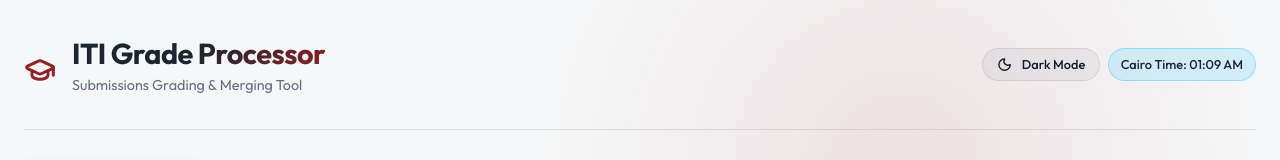
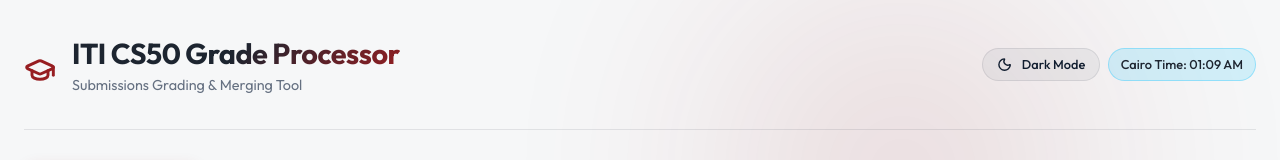
Before and after one commit to ITI-Technical-Team/GradingTool, a plain HTML site: page docs/index.html in a window 1280 px wide. Shown: the top 160 px of the page. Drawn offline with nearby package versions, Linux system fonts and the light colour scheme.

Commit message:
Update app title and header to include CS50 (ITI CS50)

```diff
--- a/docs/index.html
+++ b/docs/index.html
@@ -3,7 +3,7 @@
 <head>
     <meta charset="UTF-8">
     <meta name="viewport" content="width=device-width, initial-scale=1.0">
-    <title>ITI Grade Processor - Student Grading & Merging Tool</title>
+    <title>ITI CS50 Grade Processor - Student Grading & Merging Tool</title>
     <!-- Google Fonts -->
     <link rel="preconnect" href="https://fonts.googleapis.com">
     <link rel="preconnect" href="https://fonts.gstatic.com" crossorigin>
@@ -25,7 +25,7 @@
             <div class="logo-container">
                 <span class="logo-icon"><i data-lucide="graduation-cap" class="logo-icon-svg"></i></span>
                 <div class="logo-text">
-                    <h1>ITI Grade Processor</h1>
+                    <h1>ITI CS50 Grade Processor</h1>
                     <p>Submissions Grading & Merging Tool</p>
                 </div>
             </div>
```
